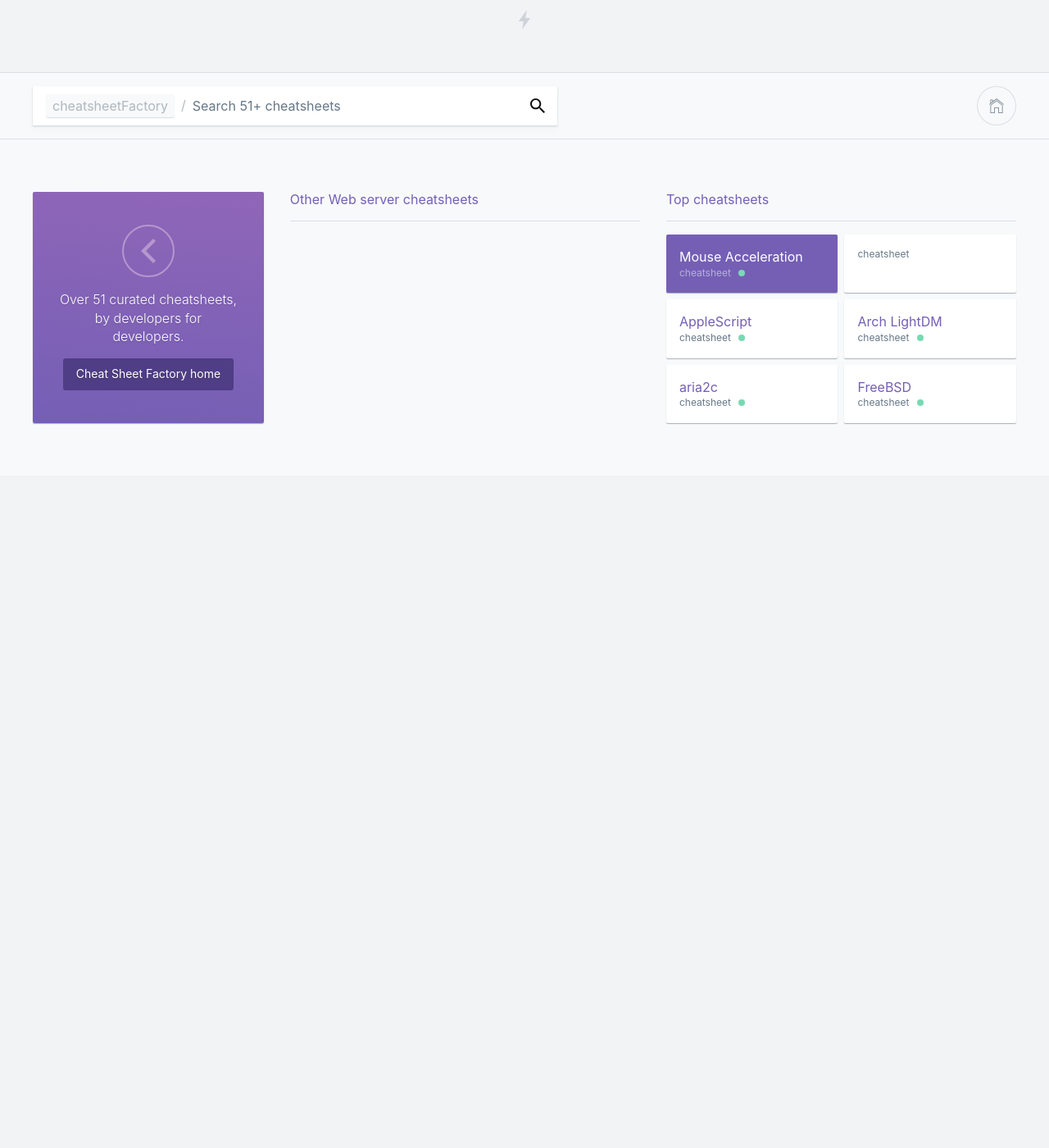
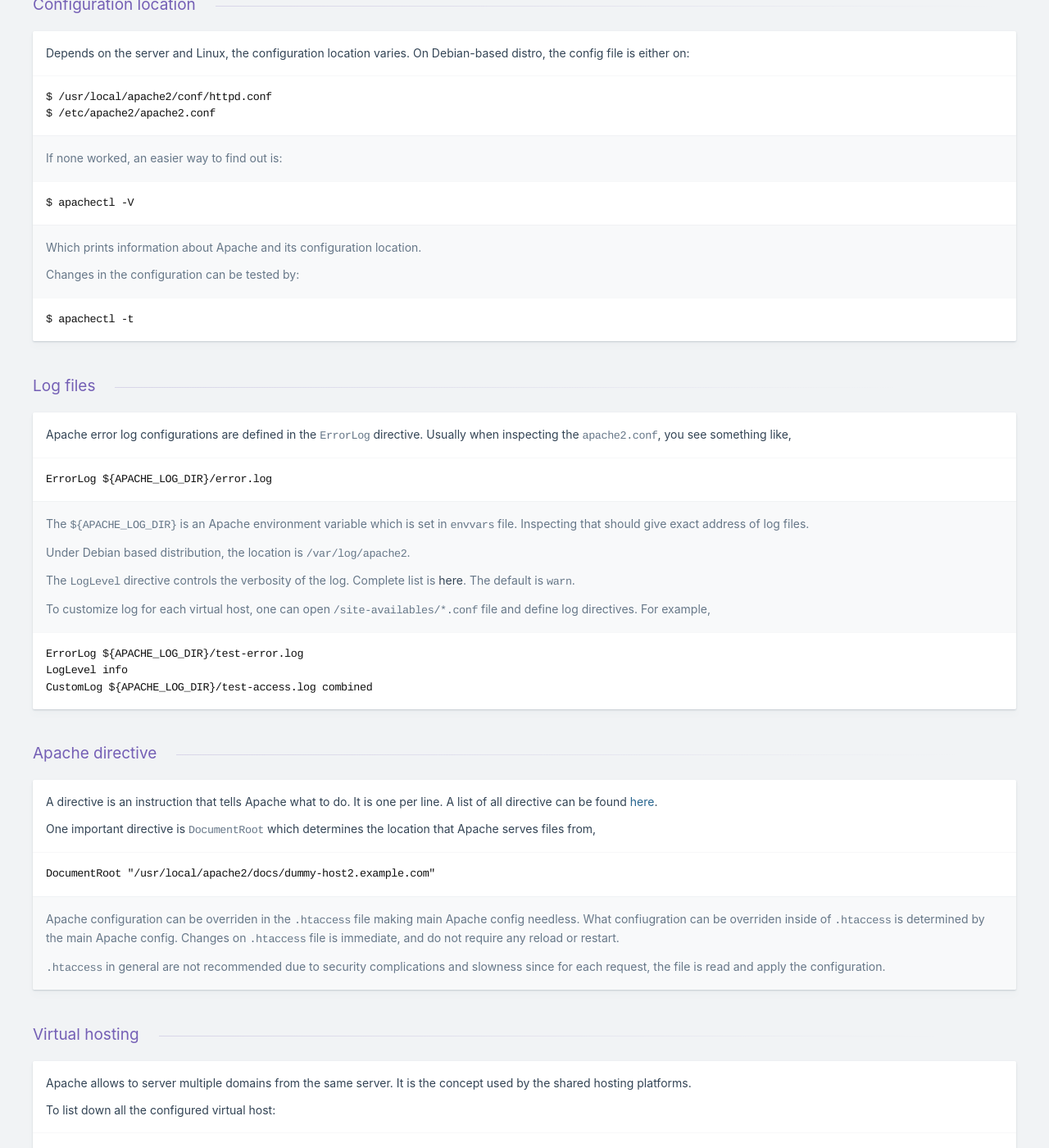
Before and after one commit to kasramp/cheat-sheet-factory, a Jekyll site: the page built from web_server/apache.md, in a window 1280 px wide and 1400 px high, scrolled down 904 px. Shown: the whole window at 82% size. Built offline with Jekyll 4.4.1, drawn with Linux system fonts in a browser that asks for light colours; nearby versions of some CDN libraries; before the commit the page ends 1484 px from its top, so only the background shows below that; some of the changed text lies outside the part shown.

Commit message:
Complete basic Apache cheat sheet

````diff
--- a/web_server/apache.md
+++ b/web_server/apache.md
@@ -25,9 +25,9 @@ $ docker run -dit --name my-apache-app -p 8090:80 -v "$PWD":/usr/local/apache2/h
 ### Apachectl
 
 ```bash
-$ sudo pachectl status
+$ sudo apachectl status
 $ sudo apachectl start
-$ sudo apachhectl stop # sudden stop, drops current connections
+$ sudo apachectl stop # sudden stop, drops current connections
 $ sudo apachectl graceful-stop # serve whatever that's currently serving and then drops
 $ sudo apachectl restart # parent doesn't get killed, only children gets killed
 $ sudo apachectl graceful # similar to restart but graceful
@@ -49,3 +49,94 @@ $ sudo httpd -k restart
 $ sudo httpd -k stop
 $ sudo httpd -k graceful
 ```
+
+### Configuration location
+
+Depends on the server and Linux, the configuration location varies. On Debian-based distro, the config file is either on:
+
+```bash
+$ /usr/local/apache2/conf/httpd.conf
+$ /etc/apache2/apache2.conf
+```
+
+If none worked, an easier way to find out is:
+
+```bash
+$ apachectl -V
+```
+
+Which prints information about Apache and its configuration location.
+
+Changes in the configuration can be tested by:
+
+```bash
+$ apachectl -t
+```
+
+### Log files
+
+Apache error log configurations are defined in the `ErrorLog` directive. Usually when inspecting the `apache2.conf`, you see something like,
+
+```
+ErrorLog ${APACHE_LOG_DIR}/error.log
+```
+
+The `${APACHE_LOG_DIR}` is an Apache environment variable which is set in `envvars` file. Inspecting that should give exact address of log files.
+
+Under Debian based distribution, the location is `/var/log/apache2`.
+
+The `LogLevel` directive controls the verbosity of the log. Complete list is [here](https://httpd.apache.org/docs/2.4/mod/core.html#loglevel). The default is `warn`.
+
+To customize log for each virtual host, one can open `/site-availables/*.conf` file and define log directives. For example,
+
+```
+ErrorLog ${APACHE_LOG_DIR}/test-error.log
+LogLevel info
+CustomLog ${APACHE_LOG_DIR}/test-access.log combined
+```
+
+### Apache directive
+
+A directive is an instruction that tells Apache what to do. It is one per line. A list of all directive can be found [here](https://httpd.apache.org/docs/2.4/mod/directives.html).
+
+One important directive is `DocumentRoot` which determines the location that Apache serves files from,
+
+```
+DocumentRoot "/usr/local/apache2/docs/dummy-host2.example.com"
+```
+
+Apache configuration can be overriden in the `.htaccess` file making main Apache config needless. What confiugration can be overriden inside of `.htaccess` is determined by the main Apache config. Changes on `.htaccess` file is immediate, and do not require any reload or restart.
+
+`.htaccess` in general are not recommended due to security complications and slowness since for each request, the file is read and apply the configuration.
+
+### Virtual hosting
+
+Apache allows to server multiple domains from the same server. It is the concept used by the shared hosting platforms.
+
+To list down all the configured virtual host:
+
+```bash
+$ apachetl -t -D DUMP_VHOSTS
+```
+
+### Apache modules
+
+There are two types of modules:
+
+- Static: compiled into the Apache (included when compiling the program)
+- Shared: dynamically loaded and do not require compilation, provides flexibility but slower
+
+Modules have directives. To ensure Apache functions if a module is not present, it is a good idea to wrap the needed functionality in the `IfModule` syntax:
+
+```
+<IfModule mod_xyz.c>
+</IfModule>
+```
+
+To get list of all modules,
+
+```bash
+$ apachectl -t -D DUMP_MODULES
+```
+
+On Debian modules are enabled and disabled by `a2enmod` and `a2dismod` which underneath creates and remove symlinks `/etc/apache2/mods-enabled`. All modules are available under `/etc/apace2/mods-available`.
````
Also changed, not shown: other parts of web_server/apache.md (+1 -1 lines).
